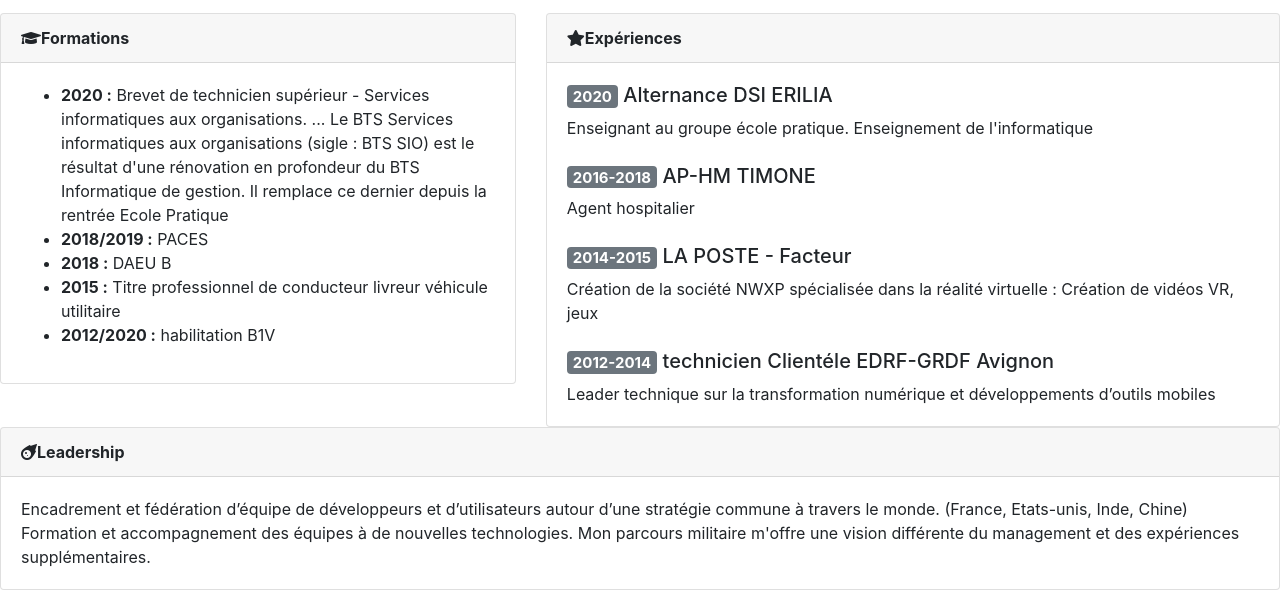
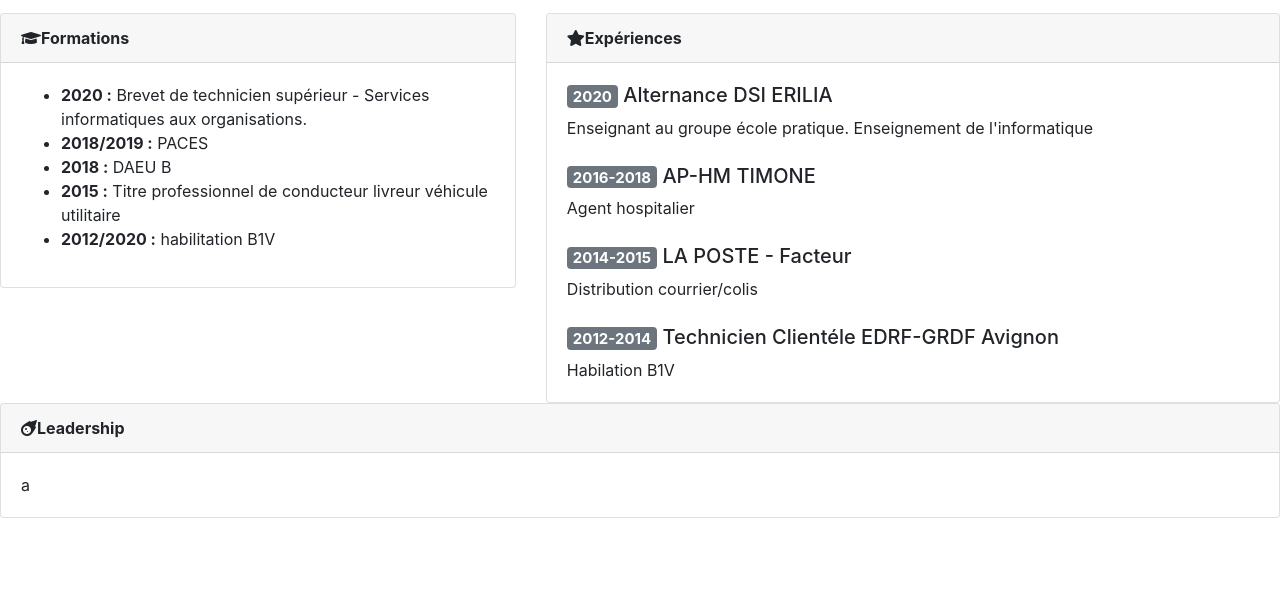
Before and after one commit to onizuki13/onizuki13.github.io, a website: page index.html in a window 1280 px wide. Shown: the part 202-800 px from the top of the page. Drawn offline with nearby package versions, Linux system fonts and the light colour scheme.

Commit message:
modif html

```diff
--- a/index.html
+++ b/index.html
@@ -76,8 +76,7 @@
                     <ul>
                         <li>
                             <b>2020 :</b>
-                            Brevet de technicien supérieur - Services informatiques aux organisations. ... Le BTS Services informatiques aux organisations (sigle : BTS SIO) est le résultat d'une rénovation en profondeur du BTS Informatique de gestion. Il remplace ce dernier depuis la rentrée
-                            Ecole Pratique
+                            Brevet de technicien supérieur - Services informatiques aux organisations.
                         </li>
                         <li>
                             <b>2018/2019 :</b>
@@ -123,14 +122,14 @@
                         <span class="badge badge-secondary">2014-2015</span>
                         LA POSTE - Facteur
                     </h5>
-                    Création de la société NWXP spécialisée dans la réalité virtuelle : Création de vidéos VR, jeux
+                    Distribution courrier/colis
                     <br/>
                     <br/>
                     <h5>
                         <span class="badge badge-secondary">2012-2014</span>
-                        technicien Clientéle EDRF-GRDF Avignon
+                        Technicien Clientéle EDRF-GRDF Avignon
                     </h5>
-                    Leader technique sur la transformation numérique et développements d’outils mobiles
+                    Habilation B1V
                 </div>
             </div>
         </div>
@@ -141,10 +140,7 @@
             <b><i class="fas fa-meteor"></i>Leadership</b>
         </div>
         <div class="card-body">
-            Encadrement et fédération d’équipe de développeurs et d’utilisateurs autour d’une stratégie commune à travers le
-            monde. (France, Etats-unis, Inde, Chine)
-            Formation et accompagnement des équipes à de nouvelles technologies.
-            Mon parcours militaire m'offre une vision différente du management et des expériences supplémentaires.
+            a
         </div>
     </div>
 
```
